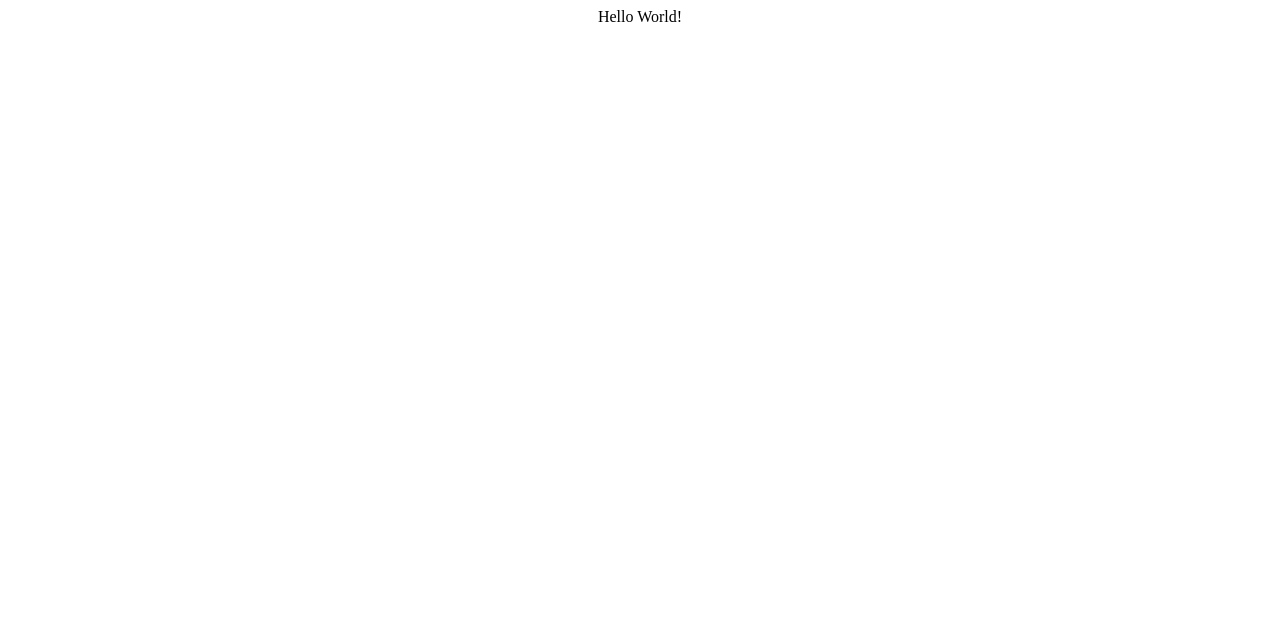
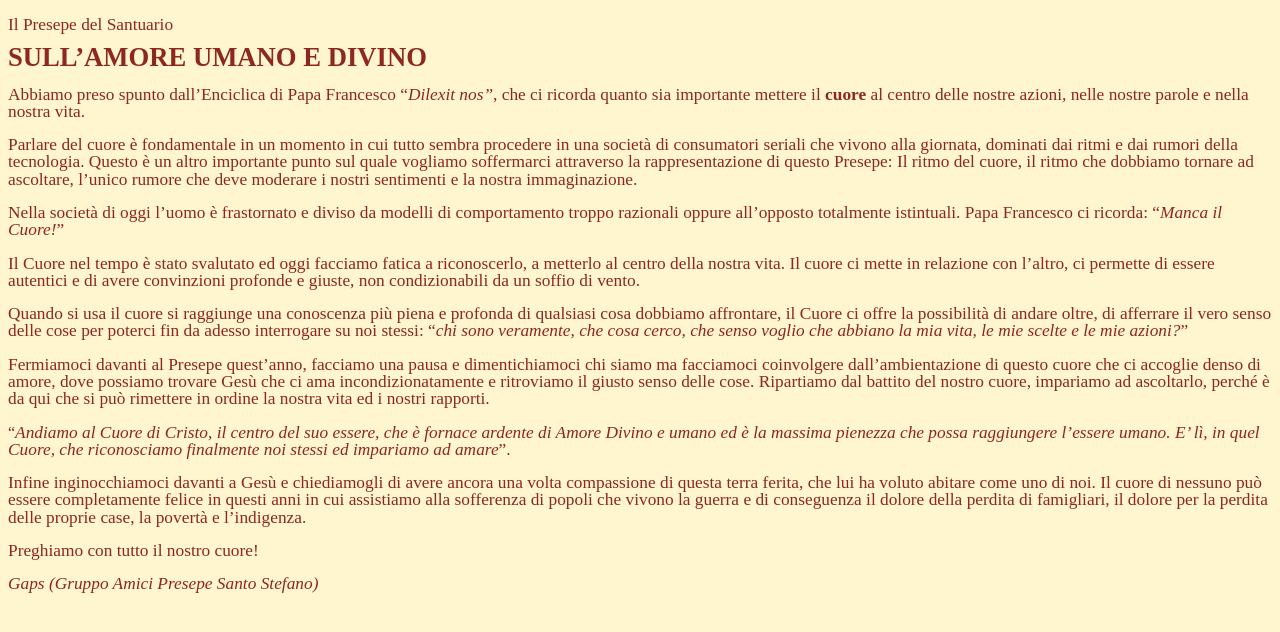
Before and after one commit to gfrosi58/GAPS2024, a plain HTML site: page index.html in a window 1280 px wide. Drawn offline with Linux system fonts and the light colour scheme.

Commit message:
Add files via upload

```diff
--- a/index.html
+++ b/index.html
@@ -1,8 +1,81 @@
+<!DOCTYPE html>
 <html>
-    <head>
-        <title>Benvenuto</title>
-    </head>
-    <body>
-        <div align="center">Hello World!</div>
-    </body>
+<head>
+	<meta http-equiv="content-type" content="text/html; charset=utf-8"/>
+	<title></title>
+	<meta name="generator" content="LibreOffice 24.8.3.2 (Windows)"/>
+	<meta name="author" content="Negozio"/>
+	<meta name="created" content="2024-11-19T11:44:00"/>
+	<meta name="changed" content="2024-12-15T15:25:19.091000000"/>
+	<meta name="AppVersion" content="15.0000"/>
+	<meta name="Company" content="HP"/>
+	<style type="text/css">
+		@page { size: 21cm 29.7cm; margin-left: 2cm; margin-right: 2cm; margin-top: 2.5cm; margin-bottom: 2cm }
+		p { line-height: 115%; text-align: left; orphans: 2; widows: 2; margin-bottom: 0.25cm; direction: ltr; background: transparent }
+	</style>
+</head>
+<body lang="it-IT" link="#000080" vlink="#800000" bgcolor="#fff5ce" dir="ltr"><p style="line-height: 108%; margin-bottom: 0.28cm">
+<font color="#8d281e"><font size="3" style="font-size: 13pt">Il
+Presepe del Santuario</font></font></p>
+<p style="line-height: 108%; margin-bottom: 0.28cm"><font color="#8d281e"><font size="5" style="font-size: 20pt"><b>SULL’AMORE
+UMANO E DIVINO</b></font></font></p>
+<p style="line-height: 108%; margin-bottom: 0.28cm"><a name="_GoBack"></a>
+<font color="#8d281e"><font size="3" style="font-size: 13pt">Abbiamo
+preso spunto dall’Enciclica di Papa Francesco “<i>Dilexit nos”</i>,
+che ci ricorda quanto sia importante mettere il <b>cuore</b> al
+centro delle nostre azioni, nelle nostre parole e nella nostra vita. </font></font>
+</p>
+<p style="line-height: 108%; margin-bottom: 0.28cm"><font color="#8d281e"><font size="3" style="font-size: 13pt">Parlare
+del cuore è fondamentale in un momento in cui tutto sembra procedere
+in una società di consumatori seriali che vivono alla giornata,
+dominati dai ritmi e dai rumori della tecnologia. Questo è un altro
+importante punto sul quale vogliamo soffermarci attraverso la
+rappresentazione di questo Presepe: Il ritmo del cuore, il ritmo che
+dobbiamo tornare ad ascoltare, l’unico rumore che deve moderare i
+nostri sentimenti e la nostra immaginazione. </font></font>
+</p>
+<p style="line-height: 108%; margin-bottom: 0.28cm"><font color="#8d281e"><font size="3" style="font-size: 13pt">Nella
+società di oggi l’uomo è frastornato e diviso da modelli di
+comportamento troppo razionali oppure all’opposto totalmente
+istintuali. Papa Francesco ci ricorda: “<i>Manca il Cuore!</i>” </font></font>
+</p>
+<p style="line-height: 108%; margin-bottom: 0.28cm"><font color="#8d281e"><font size="3" style="font-size: 13pt">Il
+Cuore nel tempo è stato svalutato ed oggi facciamo fatica a
+riconoscerlo, a metterlo al centro della nostra vita. Il cuore ci
+mette in relazione con l’altro, ci permette di essere autentici e
+di avere convinzioni profonde e giuste, non condizionabili da un
+soffio di vento.</font></font></p>
+<p style="line-height: 108%; margin-bottom: 0.28cm"><font color="#8d281e"><font size="3" style="font-size: 13pt">Quando
+si usa il cuore si raggiunge una conoscenza più piena e profonda di
+qualsiasi cosa dobbiamo affrontare, il Cuore ci offre la possibilità
+di andare oltre, di afferrare il vero senso delle cose per poterci
+fin da adesso interrogare su noi stessi: “<i>chi sono veramente,
+che cosa cerco, che senso voglio che abbiano la mia vita, le mie
+scelte e le mie azioni?</i>”</font></font></p>
+<p style="line-height: 108%; margin-bottom: 0.28cm"><font color="#8d281e"><font size="3" style="font-size: 13pt">Fermiamoci
+davanti al Presepe quest’anno, facciamo una pausa e dimentichiamoci
+chi siamo ma facciamoci coinvolgere dall’ambientazione di questo
+cuore che ci accoglie denso di amore, dove possiamo trovare Gesù che
+ci ama incondizionatamente e ritroviamo il giusto senso delle cose.
+Ripartiamo dal battito del nostro cuore, impariamo ad ascoltarlo,
+perché è da qui che si può rimettere in ordine la nostra vita ed i
+nostri rapporti. </font></font>
+</p>
+<p style="line-height: 108%; margin-bottom: 0.28cm"><font color="#8d281e">“<font size="3" style="font-size: 13pt"><i>Andiamo
+al Cuore di Cristo, il centro del suo essere, che è fornace ardente
+di Amore Divino e umano ed è la massima pienezza che possa
+raggiungere l’essere umano. E’ lì, in quel Cuore, che
+riconosciamo finalmente noi stessi ed impariamo ad amare</i>”.</font></font></p>
+<p style="line-height: 108%; margin-bottom: 0.28cm"><font color="#8d281e"><font size="3" style="font-size: 13pt">Infine
+inginocchiamoci davanti a Gesù e chiediamogli di avere ancora una
+volta compassione di questa terra ferita, che lui ha voluto abitare
+come uno di noi. Il cuore di nessuno può essere completamente felice
+in questi anni in cui assistiamo alla sofferenza di popoli che vivono
+la guerra e di conseguenza il dolore della perdita di famigliari, il
+dolore per la perdita delle proprie case, la povertà e l’indigenza.</font></font></p>
+<p style="line-height: 108%; margin-bottom: 0.28cm"><font color="#8d281e"><font size="3" style="font-size: 13pt">Preghiamo
+con tutto il nostro cuore!</font></font></p>
+<p style="line-height: 108%; margin-bottom: 0.28cm"><font color="#8d281e"><font size="3" style="font-size: 13pt"><i>Gaps
+(Gruppo Amici Presepe Santo Stefano</i><i>)</i></font></font></p>
+</body>
 </html>
```
